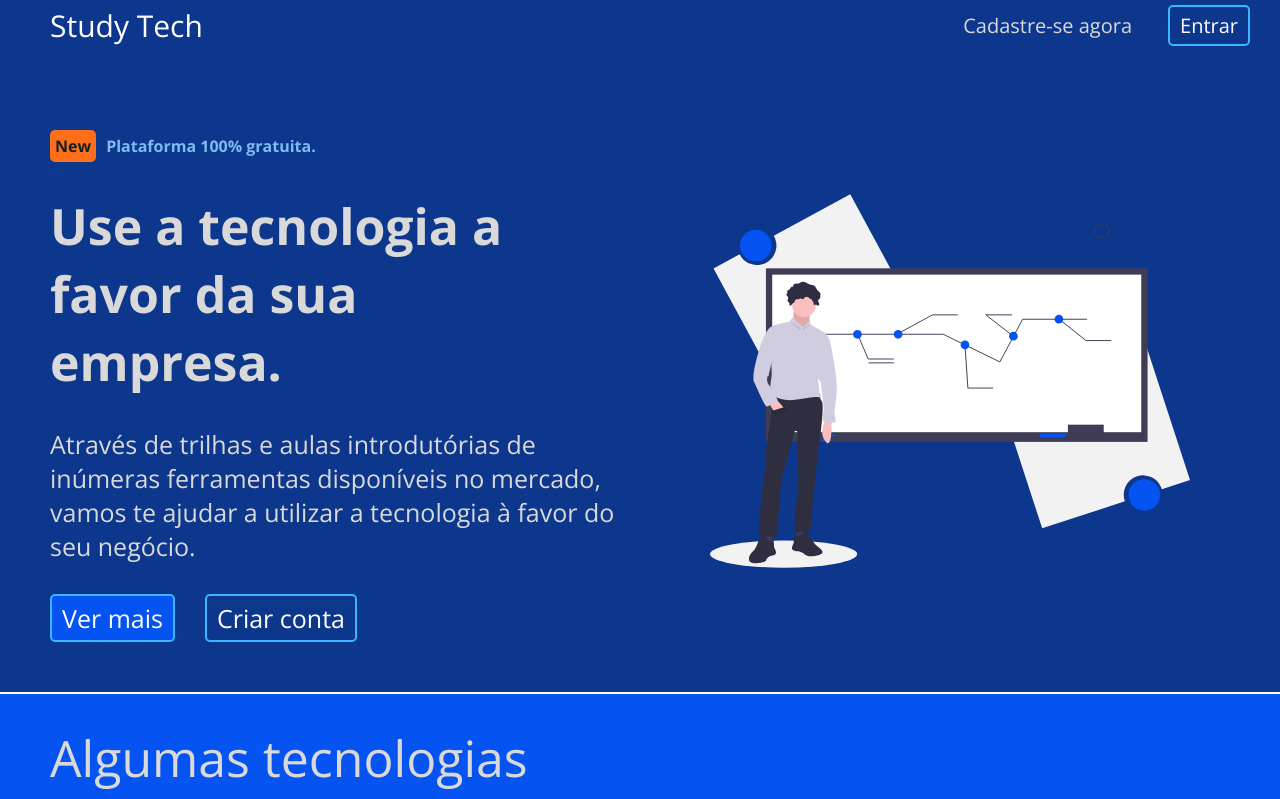
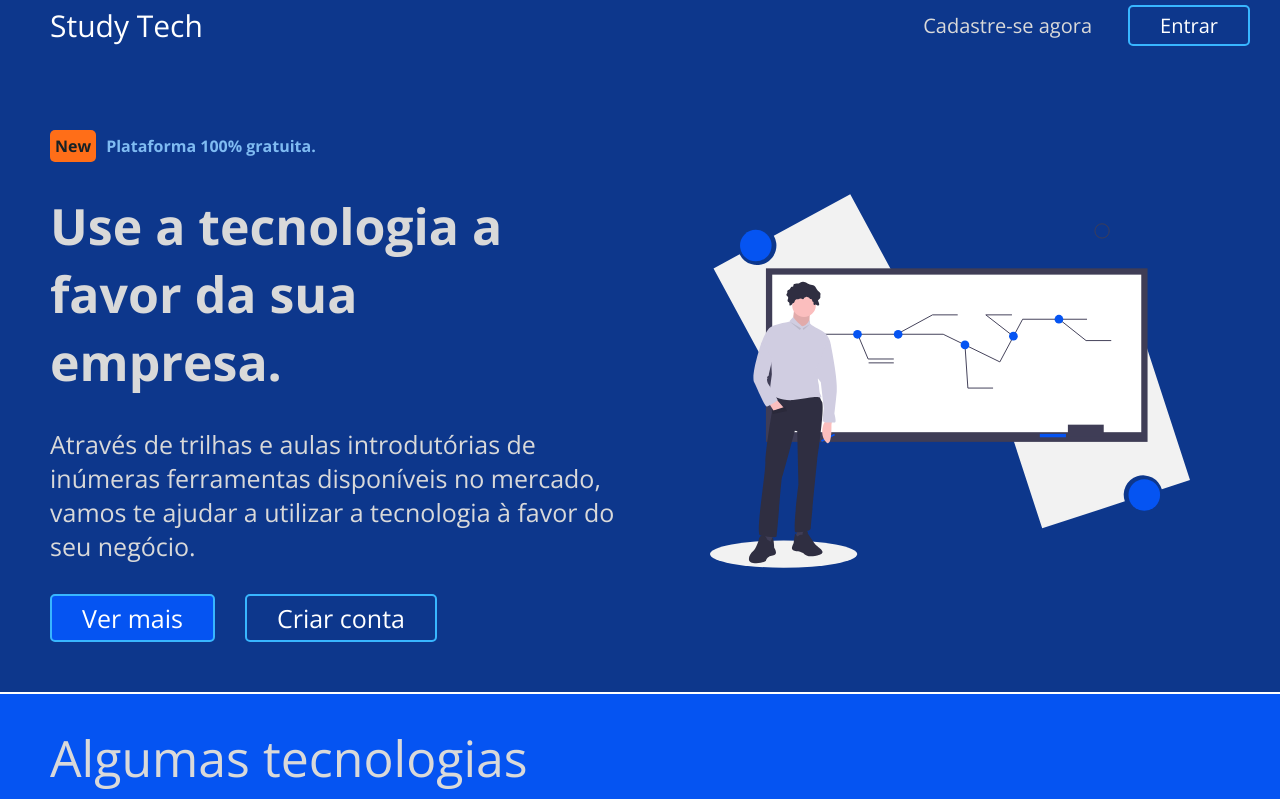
Before and after one commit to DarkSide-Dev/studytech, a React (Create React App) app: page / in a window 1280 px wide. Shown: the top 799 px of the page. Built offline with nearby package versions, Linux system fonts and the light colour scheme.

Commit message:
Mudança no tamanho dos botões principais

```diff
--- a/src/assets/screens/Apresentation/style.js
+++ b/src/assets/screens/Apresentation/style.js
@@ -33,7 +33,7 @@ export const OutlineButton = styled.button`
     font-size: 20px;
     border: 2px solid #38b6ff;
     border-radius: 5px;
-    padding: 5px 10px;
+    padding: 5px 30px;
     margin: 0 30px;
     cursor: pointer;
 
@@ -48,7 +48,7 @@ export const SolidButton = styled.button`
     font-size: 20px;
     border: 2px solid #38b6ff;
     border-radius: 5px;
-    padding: 5px 10px;
+    padding: 5px 30px;
     cursor: pointer;
 
     :nth-child(1){
```
